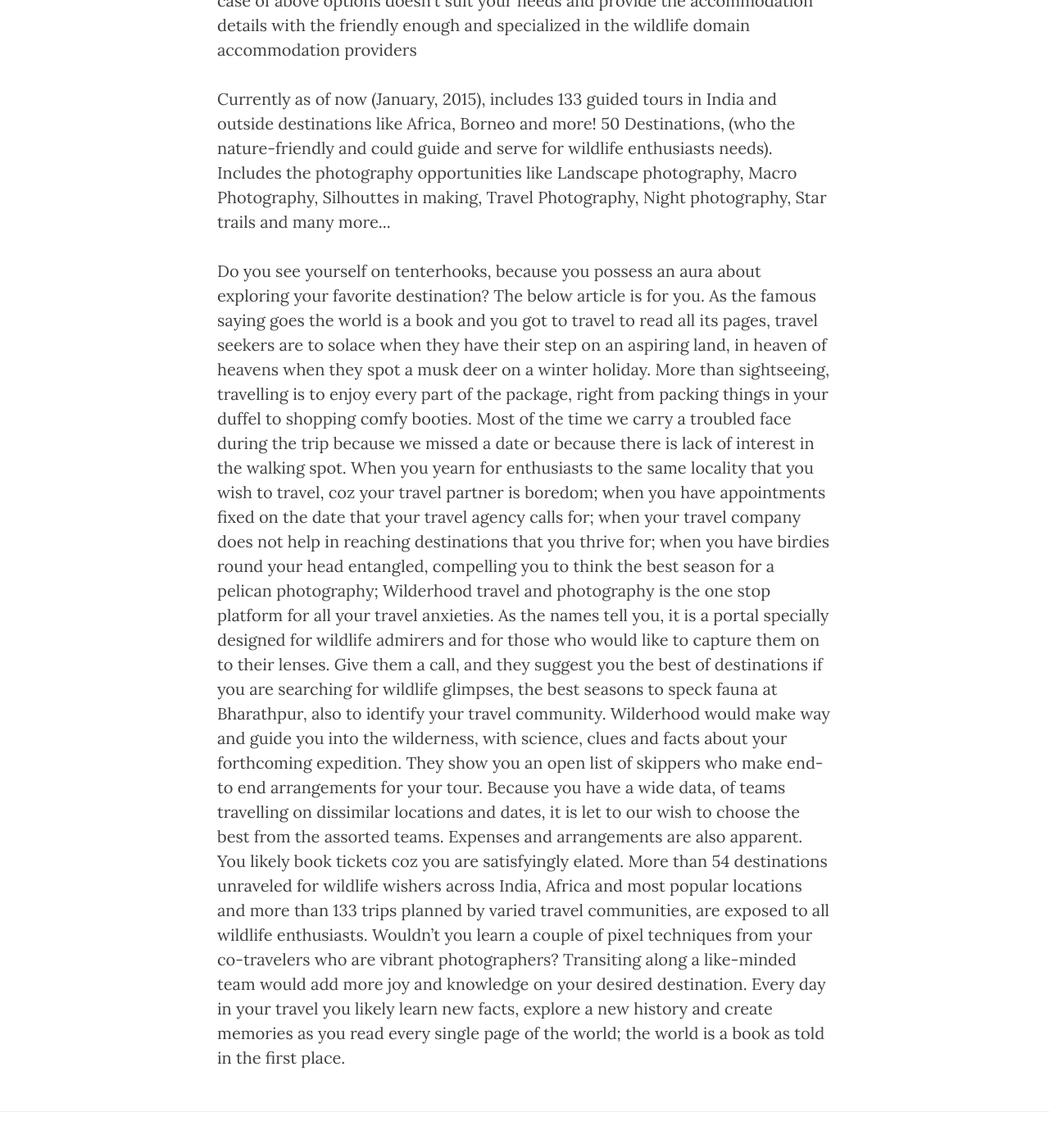
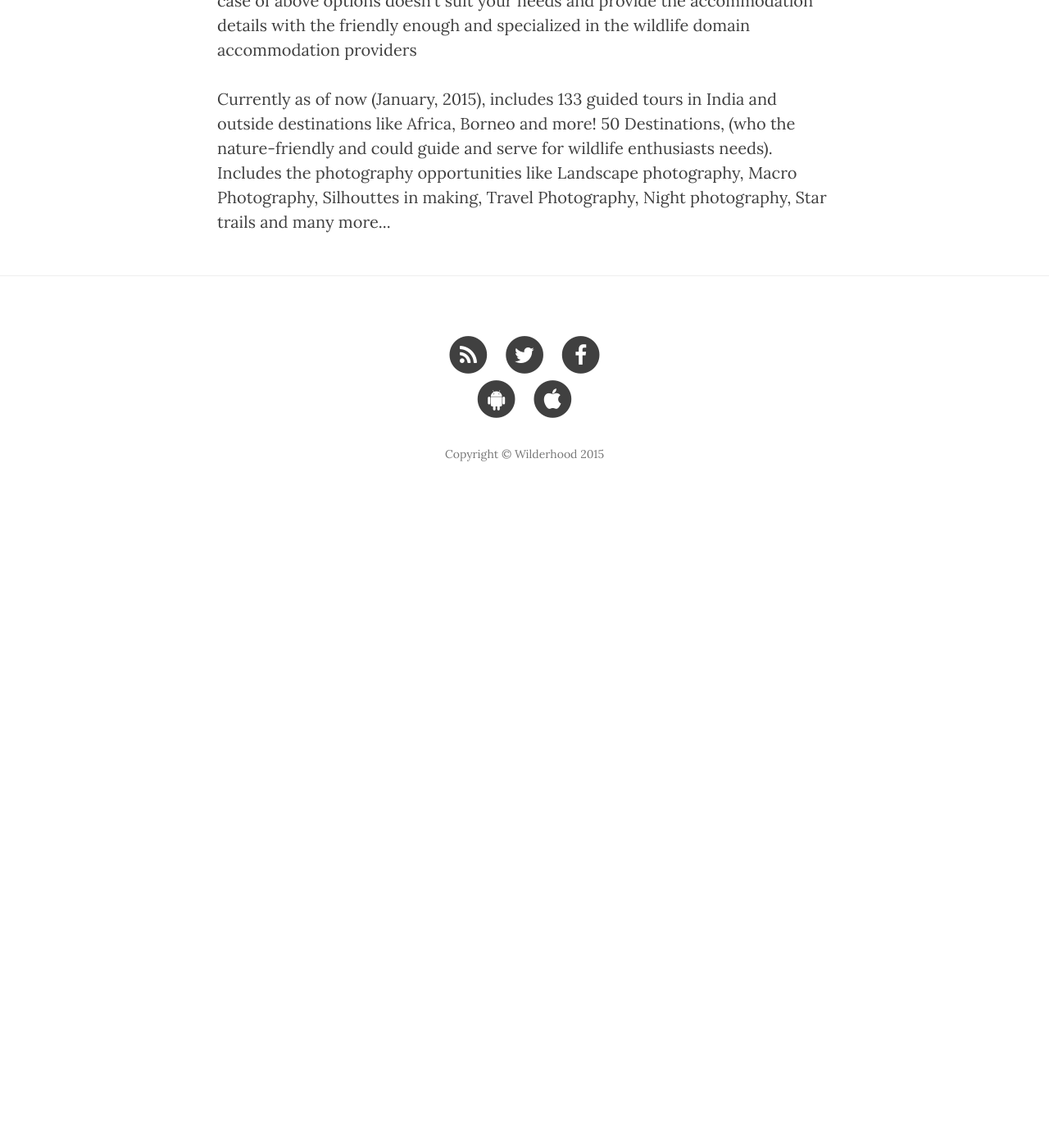
Before and after one commit to jagadeeshwithu/wilderhood.github.io, a Jekyll site: the page built from about.html, in a window 1280 px wide and 1400 px high, scrolled down 725 px. Shown: the top 1396 px of the window at 82% size. Built offline with Jekyll 4.4.1, drawn with Linux system fonts in a browser that asks for light colours; nearby versions of some CDN libraries; after the commit the page ends 1355 px from its top, so only the background shows below that.

Commit message:
removed additional information!

```diff
--- a/about.html
+++ b/about.html
@@ -11,8 +11,3 @@
 <p>Indian based the travel community for all wildlife destinations and can chose mode of commute you wanted! Be it is Guided tours led by eminent photography experts to the wildlife destinations or pick a travel provider who expertised in the destination you are looking for your favourite wildlife destination and customize it to your needs! Also you can travel on your own, in case of above options doesn't suit your needs and provide the accommodation details with the friendly enough and specialized in the wildlife domain accommodation providers </p>
 
 <p>Currently as of now (January, 2015), includes 133 guided tours in India and outside destinations like Africa, Borneo and more! 50 Destinations, (who the nature-friendly and could guide and serve for wildlife enthusiasts needs). Includes the photography opportunities like Landscape photography, Macro Photography, Silhouttes in making, Travel Photography, Night photography, Star trails and many more... </p>
-
-
-<p>Do you see yourself on tenterhooks, because you possess an aura about exploring your favorite destination?  The below article is for you. As the famous saying goes the world is a book and you got to travel to read all its pages, travel seekers are to solace when they have their step on an aspiring land, in heaven of heavens when they spot a musk deer on a winter holiday. More than sightseeing, travelling is to enjoy every part of the package, right from packing things in your duffel to shopping comfy booties. Most of the time we carry a troubled face during the trip because we missed a date or because there is lack of interest in the walking spot.
- When you yearn for enthusiasts to the same locality that you wish to travel, coz your travel partner is boredom; when you have appointments fixed on the date that your travel agency calls for; when your travel company does not help in reaching destinations that you thrive for; when you have birdies round your head entangled, compelling you to think the best season for a pelican photography; Wilderhood travel and photography is the one stop platform for all your travel anxieties. As the names tell you, it is a portal specially designed for wildlife admirers and for those who would like to capture them on to their lenses. Give them a call, and they suggest you the best of destinations if you are searching for wildlife glimpses, the best seasons to speck fauna at Bharathpur, also to identify your travel community. Wilderhood would make way and guide you into the wilderness, with science, clues and facts about your forthcoming expedition. They show you an open list of skippers who make end- to end arrangements for your tour. Because you have a wide data, of teams travelling on dissimilar locations and dates, it is let to our wish to choose the best from the assorted teams. Expenses and arrangements are also apparent.  You likely book tickets coz you are satisfyingly elated. More than 54 destinations unraveled for wildlife wishers across India, Africa and most popular locations and more than 133 trips planned by varied travel communities, are exposed to all wildlife enthusiasts.
-Wouldn’t you learn a couple of pixel techniques from your co-travelers who are vibrant photographers?  Transiting along a like-minded team would add more joy and knowledge on your desired destination. Every day in your travel you likely learn new facts, explore a new history and create memories as you read every single page of the world; the world is a book as told in the first place. </p>
```
